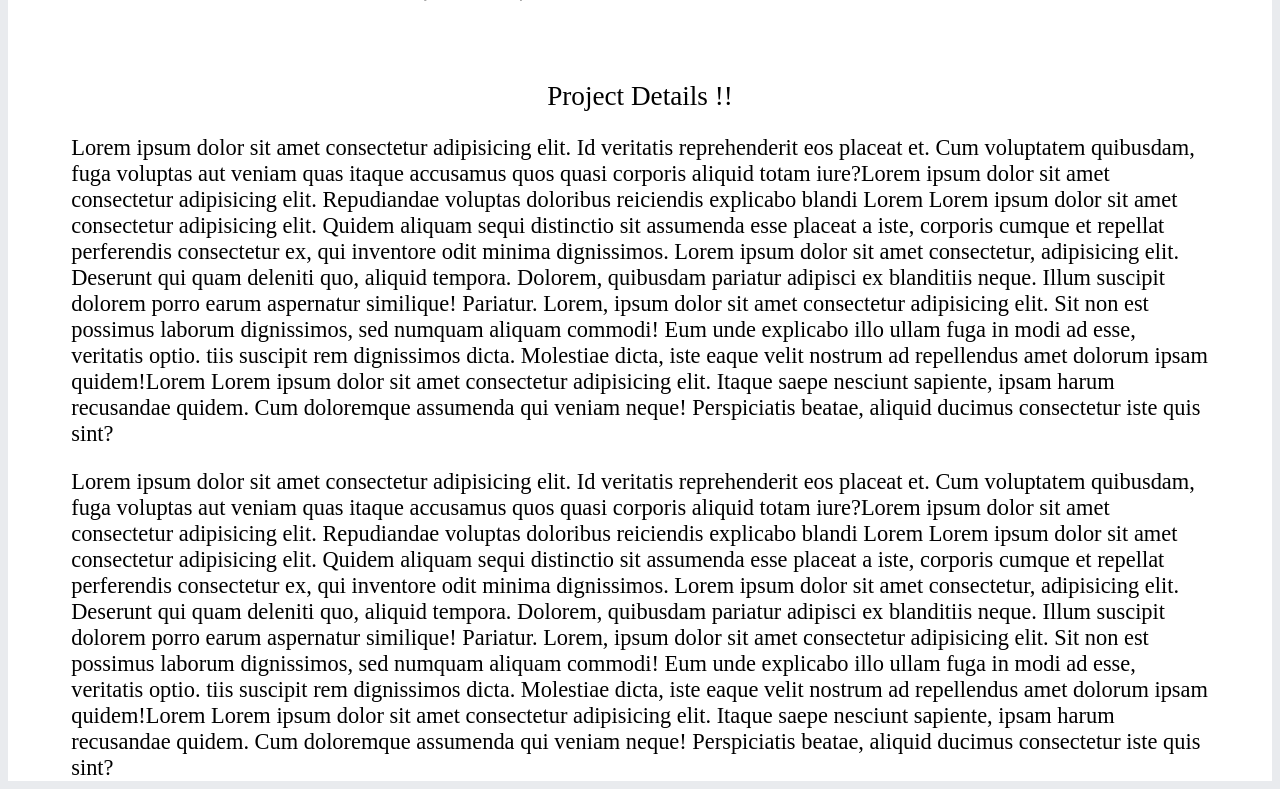
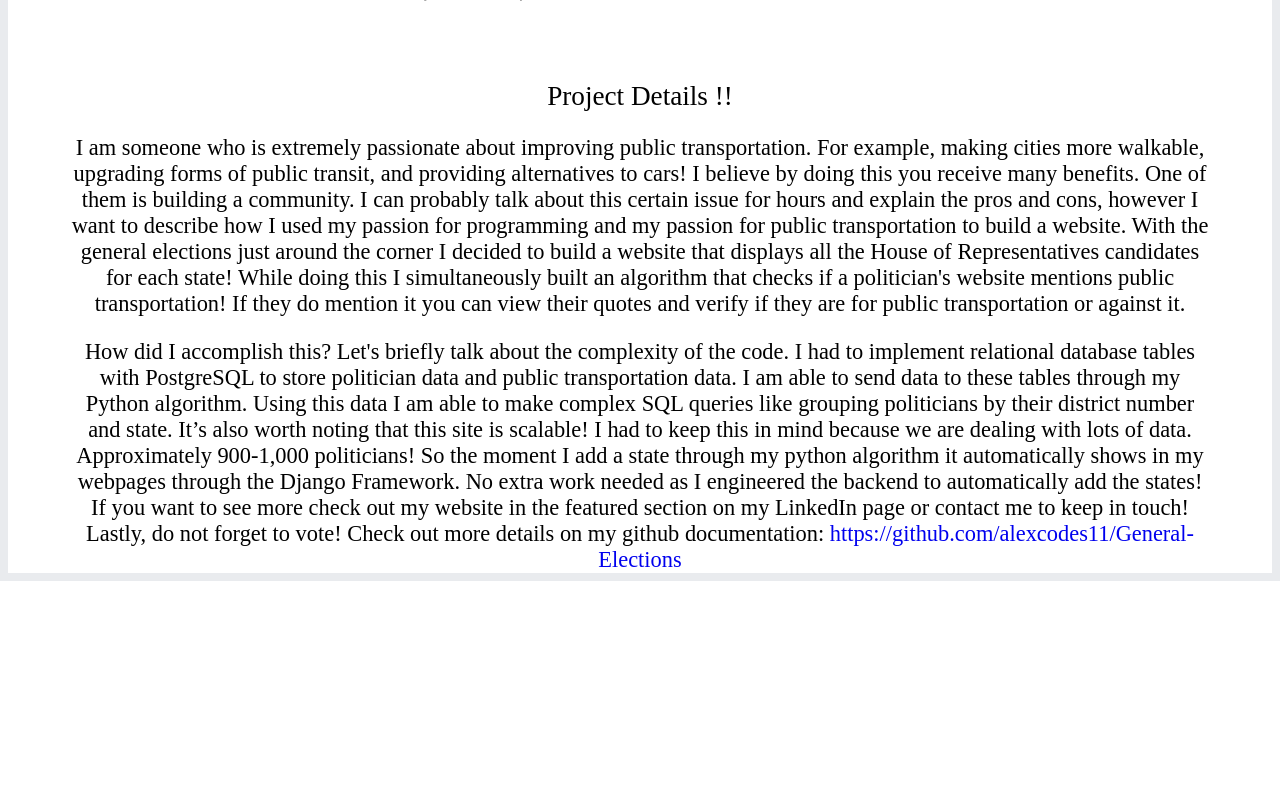
Before and after one commit to alexcodes11/General-Elections, a Django app: page / in a window 1280 px wide. Shown: the part 847-1636 px from the top of the page. After the commit the page ends 1428 px from the top, so only its background shows below. Run offline with Django 4.2, Linux system fonts and the light colour scheme.

Commit message:
Details on IndexOage

```diff
--- a/transportation/templates/transportation/index.html
+++ b/transportation/templates/transportation/index.html
@@ -87,9 +87,24 @@
 
 
 <div class="index-header">Project Details !!</div>
- <div class="index-details">Lorem ipsum dolor sit amet consectetur adipisicing elit. Id veritatis reprehenderit eos placeat et. Cum voluptatem quibusdam, fuga voluptas aut veniam quas itaque accusamus quos quasi corporis aliquid totam iure?Lorem ipsum dolor sit amet consectetur adipisicing elit. Repudiandae voluptas doloribus reiciendis explicabo blandi Lorem Lorem ipsum dolor sit amet consectetur adipisicing elit. Quidem aliquam sequi distinctio sit assumenda esse placeat a iste, corporis cumque et repellat perferendis consectetur ex, qui inventore odit minima dignissimos. Lorem ipsum dolor sit amet consectetur, adipisicing elit. Deserunt qui quam deleniti quo, aliquid tempora. Dolorem, quibusdam pariatur adipisci ex blanditiis neque. Illum suscipit dolorem porro earum aspernatur similique! Pariatur. Lorem, ipsum dolor sit amet consectetur adipisicing elit. Sit non est possimus laborum dignissimos, sed numquam aliquam commodi! Eum unde explicabo illo ullam fuga in modi ad esse, veritatis optio. tiis suscipit rem dignissimos dicta. Molestiae dicta, iste eaque velit nostrum ad repellendus amet dolorum ipsam quidem!Lorem Lorem ipsum dolor sit amet consectetur adipisicing elit. Itaque saepe nesciunt sapiente, ipsam harum recusandae quidem. Cum doloremque assumenda qui veniam neque! Perspiciatis beatae, aliquid ducimus consectetur iste quis sint?</div>
-  <div class="index-details">Lorem ipsum dolor sit amet consectetur adipisicing elit. Id veritatis reprehenderit eos placeat et. Cum voluptatem quibusdam, fuga voluptas aut veniam quas itaque accusamus quos quasi corporis aliquid totam iure?Lorem ipsum dolor sit amet consectetur adipisicing elit. Repudiandae voluptas doloribus reiciendis explicabo blandi Lorem Lorem ipsum dolor sit amet consectetur adipisicing elit. Quidem aliquam sequi distinctio sit assumenda esse placeat a iste, corporis cumque et repellat perferendis consectetur ex, qui inventore odit minima dignissimos. Lorem ipsum dolor sit amet consectetur, adipisicing elit. Deserunt qui quam deleniti quo, aliquid tempora. Dolorem, quibusdam pariatur adipisci ex blanditiis neque. Illum suscipit dolorem porro earum aspernatur similique! Pariatur. Lorem, ipsum dolor sit amet consectetur adipisicing elit. Sit non est possimus laborum dignissimos, sed numquam aliquam commodi! Eum unde explicabo illo ullam fuga in modi ad esse, veritatis optio. tiis suscipit rem dignissimos dicta. Molestiae dicta, iste eaque velit nostrum ad repellendus amet dolorum ipsam quidem!Lorem Lorem ipsum dolor sit amet consectetur adipisicing elit. Itaque saepe nesciunt sapiente, ipsam harum recusandae quidem. Cum doloremque assumenda qui veniam neque! Perspiciatis beatae, aliquid ducimus consectetur iste quis sint?</div>
+<div style="display: flex; justify-content:center; text-align: center;">
+ <div class="index-details"> I am someone who is extremely passionate about improving public transportation. For example, making cities more walkable, upgrading forms of public transit, and providing alternatives to cars! I believe by doing this you receive many benefits. One of them is building a community.
 
+I can probably talk about this certain issue for hours and explain the pros and cons, however I want to describe how I used my passion for programming and my passion for public transportation to build a website.
+
+With the general elections just around the corner I decided to build a website that displays all the House of Representatives candidates for each state! While doing this I simultaneously built an algorithm that checks if a politician's website mentions public transportation! If they do mention it you can view their quotes and verify if they are for public transportation or against it.
+
+ </div>
+ </div>
+ <div style="display: flex; justify-content:center; text-align: center;">
+  <div class="index-details">How did I accomplish this? Let's briefly talk about the complexity of the code. I had to implement relational database tables with PostgreSQL to store politician data and public transportation data. I am able to send data to these tables through my Python algorithm. Using this data I am able to make complex SQL queries like grouping politicians by their district number and state.
+
+It’s also worth noting that this site is scalable! I had to keep this in mind because we are dealing with lots of data. Approximately 900-1,000 politicians!  So the moment I add a state through my python algorithm it automatically shows in my webpages through the Django Framework. No extra work needed as I engineered the backend to automatically add the states!
+
+If you want to see more check out my website in the featured section on my LinkedIn page or contact me to keep in touch!
+
+Lastly, do not forget to vote! Check out more details on my github documentation: <a href="https://github.com/alexcodes11/General-Elections">https://github.com/alexcodes11/General-Elections</a></div>
+</div>
 </div>
 
 
```
